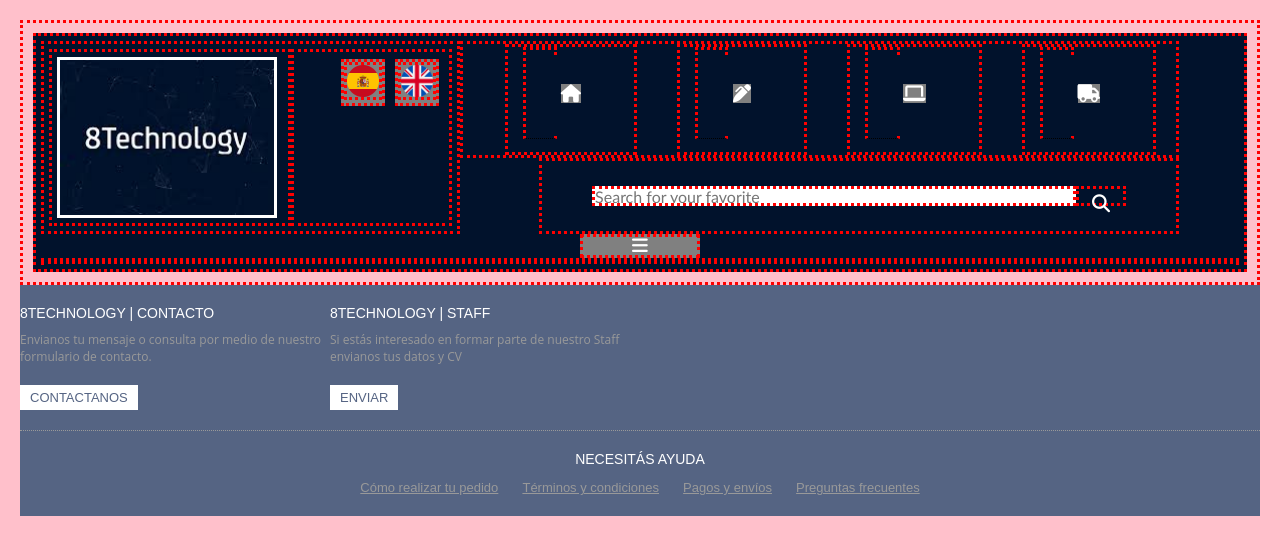
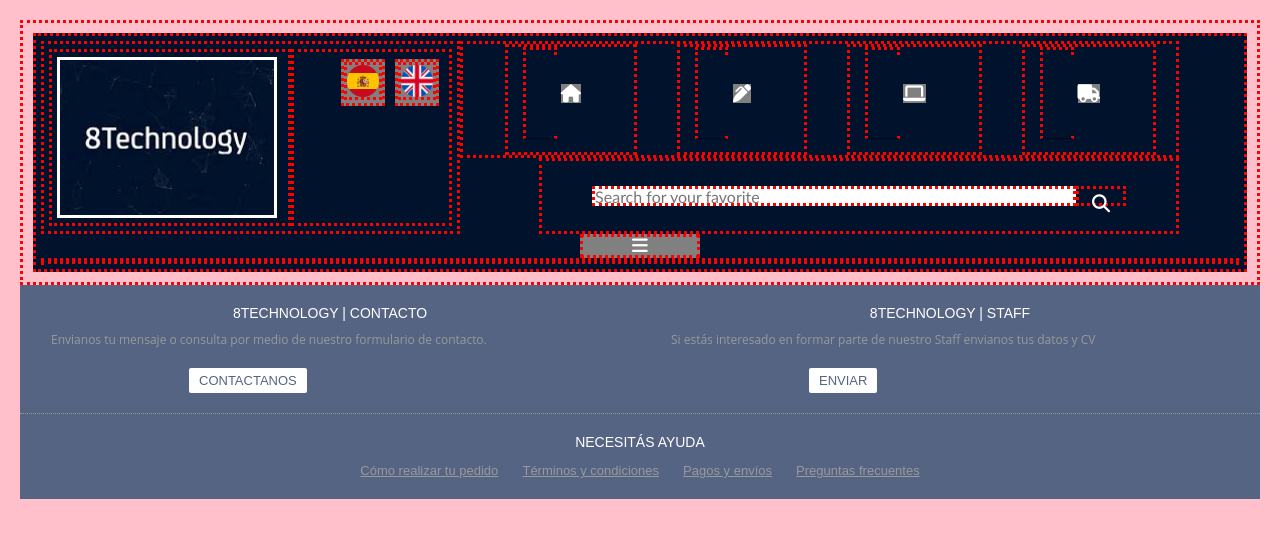
Before and after one commit to itutil/grupo8fullstack, a Node server app: page / in a window 1280 px wide. Shown: the top 555 px of the page. Run offline with Node 20, Linux system fonts and the light colour scheme; some libraries are stand-ins or nearby versions.

Commit message:
footer con estructura terminada

```diff
--- a/public/css/footer.css
+++ b/public/css/footer.css
@@ -8,10 +8,11 @@
     width: 100%;
     overflow: hidden;
     padding: 20px 0;
+    display:flex;
+    justify-content:space-around;
 }
 #nav-footer .column {
-    width: 25%;
-    float: left;
+    width: 45%;
 }
 #nav-footer h4 {
     font-family: 'Fira Sans', sans-serif;
@@ -21,6 +22,8 @@
     text-transform: uppercase;
     padding-bottom: 10px;
     margin: 0;
+    display: flex;
+    justify-content:center;
 }
 #nav-footer p {
     font-family: 'Open Sans', sans-serif;
@@ -45,11 +48,15 @@ a.button-footer {
     /*background-position: left center;*/
     -moz-border-radius: 0px;
     -webkit-border-radius: 0px;
-    border-radius: 0px;
+    border-radius: 2px;
+    position: relative;
+    left: 138px;
 }
 a.button-footer:hover {
     color: #fff;
     background-color: #b3282d;
+    transition-property:background-color,color;
+    transition-duration:0.3s;
 }
 
 
```
